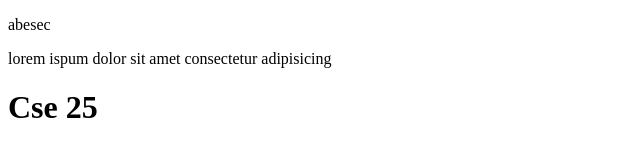
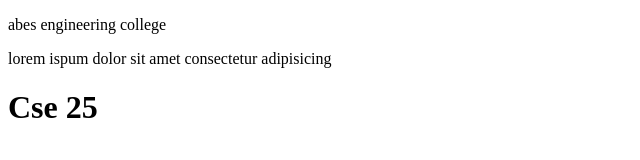
Before and after one commit to Sameer-ABESEC/web-commit-project, a plain HTML site: page TEXT TRANSFORM.html in a window 1280 px wide. Shown: the whole page, without its empty margins (0-640 px from the left). Drawn offline with Linux system fonts and the light colour scheme.

Commit message:
Updated paragraph tag

```diff
--- a/TEXT TRANSFORM.html
+++ b/TEXT TRANSFORM.html
@@ -15,7 +15,7 @@
         text-transform: capitalize;
     }
 </style>
-    <p>   ABESEC </p>
+    <p>   ABES ENGINEERING COLLEGE </p>
     <p>Lorem ispum dolor sit amet consectetur Adipisicing</p>
     <h1> Cse 25 </h1>
 
```
